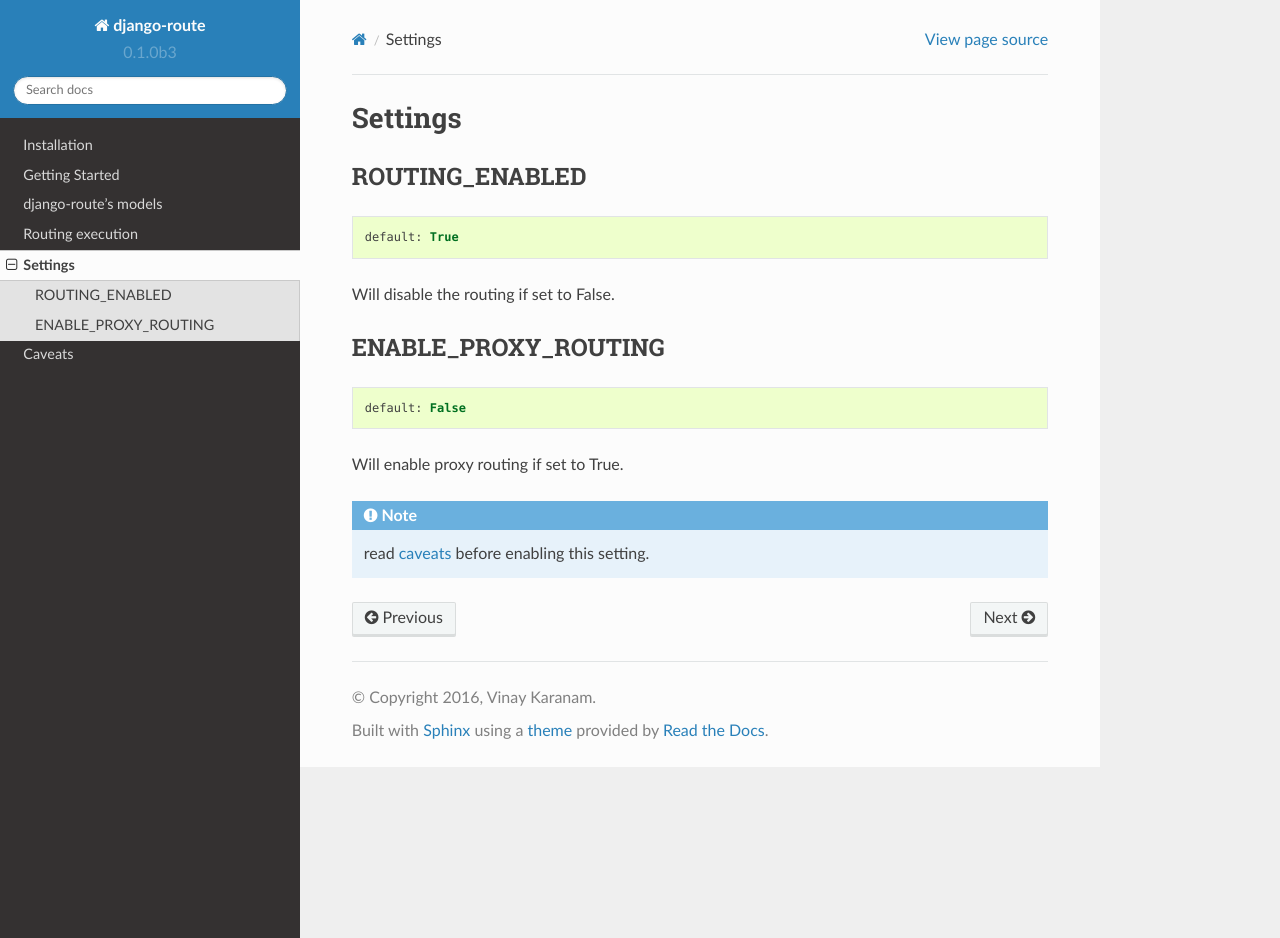
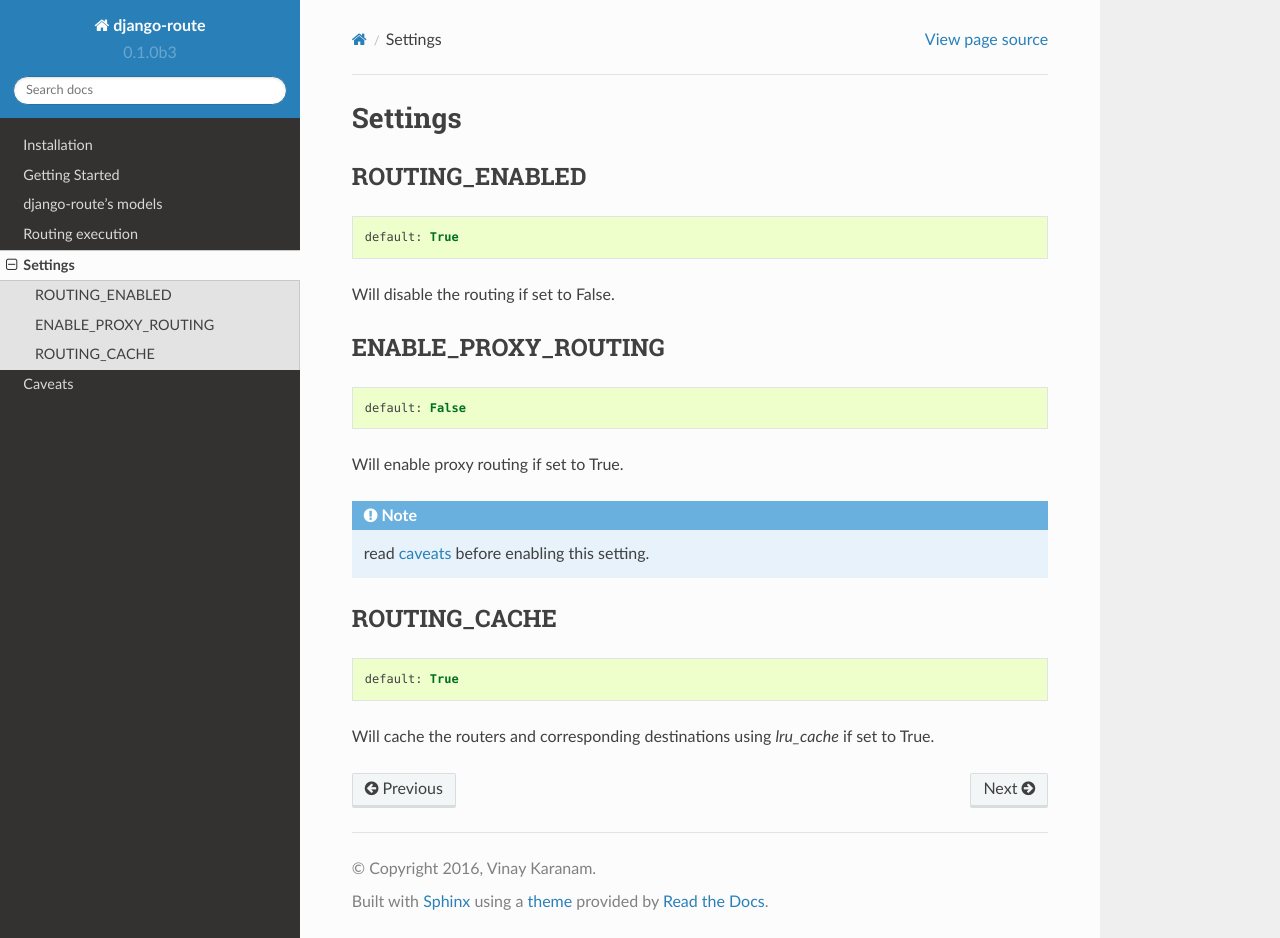
Before and after one commit to vinayinvicible/django-route, a Sphinx documentation site: the page built from docs/settings.rst, in a window 1280 px wide and 938 px high. Built offline with Sphinx 7.4.7 and the Read the Docs theme 2.0.0, drawn with Linux system fonts in a browser that asks for light colours.

Commit message:
added ROUTING_CACHE setting in docs

```diff
--- a/docs/settings.rst
+++ b/docs/settings.rst
@@ -19,3 +19,11 @@ Will enable proxy routing if set to True.
 
 .. note::
     read :ref:`caveats<caveats>` before enabling this setting.
+
+ROUTING_CACHE
+-------------
+.. code-block:: python
+
+    default: True
+
+Will cache the routers and corresponding destinations using `lru_cache` if set to True.
```
